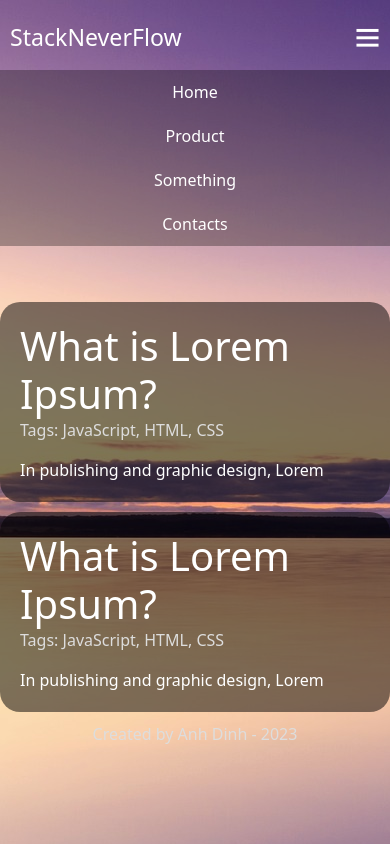
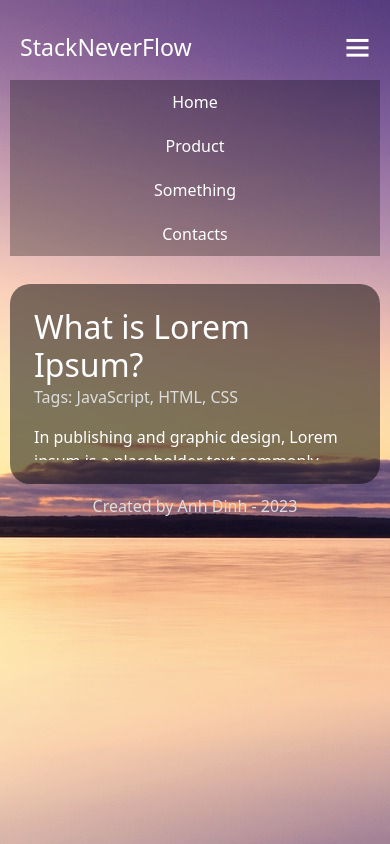
Before and after one commit to dlnanh85/StackNeverFlow-old, a plain HTML site: page index.html in a window 390 px wide. Both pictures are taken after a click on the element 367 px from the left and 37 px from the top of the page. Drawn offline with nearby package versions, Linux system fonts and the light colour scheme.

Commit message:
Refactor blog list

```diff
--- a/assets/css/responsive.css
+++ b/assets/css/responsive.css
@@ -1,92 +1,72 @@
 /* Mobile + Tablet */
 @media (max-width: 1023px) {
-    .ti-menu {
+    .container {
+        max-width: 100% !important;
+        padding: 10px;
+    }
+
+    .header {
+        flex-direction: column;
+        align-items: flex-start !important;
+    }
+
+    .header>div {
+        padding: 0 10px;
+    }
+
+    .header .ti-menu {
         display: block !important;
         position: absolute;
         right: 10px;
         clear: both;
     }
 
-    nav {
-        /* display: none !important; */
+    .header nav {
         width: 100%;
         margin-top: 10px;
+        position: initial !important;
     }
 
-    @keyframes navAppear {
-        from {display:none;}
-        to {display:block;}
-    }
-
-    .container {
-        max-width: 100% !important;
-        padding: 0;
-    }
-
-    header>div {
-        padding: 0 10px;
-        overflow: hidden;
-    }
-
-    .nav-link {
-        padding: 10px 0;
-        border-radius: 0;
-    }
-
-    nav>div {
+    .header nav>div {
         width: 100%;
         background-color: rgba(0,0,0,0.3);
     }
 
-    nav .navbar-nav {
+    .header .navbar-nav {
         flex-direction: column !important;
         justify-content: flex-start;
+    }
+
+    .header .nav-item {
+        padding: 0 !important;
+    }
+
+    .header .nav-link {
+        padding: 10px 0;
+        border-radius: 0;
     }
 
     .profile-avatar {
         display: none !important;
     }
 
-    .brand {
-
-    }
-
-    .container nav {
-        position: initial !important;
-    }
-
-    .container header {
-        flex-direction: column;
-        align-items: flex-start !important;
+    .main-content {
+        margin-top: 20px !important;
     }
 
     .blog-item {
         max-height: 200px;
     }
 
-    .blog-item .blog-info {
-        overflow: hidden;
-    }
-
     .blog-item .img-dominant-tech {
         display: none;
     }
-}
 
-/* Mobile */
-@media (max-width: 740px) {
+    .blog-item .blog-title {
+        font-size: 2rem !important;
+    }
 
-}
-
-/* Tablet */
-@media (min-width: 741px) and (max-width: 1023px) {
-
-}
-
-
-/* PC */
-@media (min-width: 1024px) {
-    .container {
-        max-width: 80% !important;
+    .blog-item .blog-shorten-content {
+        overflow: hidden;
     }
 }
--- a/assets/css/styles.css
+++ b/assets/css/styles.css
@@ -5,6 +5,10 @@ body {
 
 * {
     padding: 0;
+    margin: 0;
+}
+
+p {
     margin: 0;
 }
 
@@ -38,6 +42,21 @@ body {
 }
 
 /* NAV BAR */
+.container {
+    max-width: 80% !important;
+}
+
+.header .ti-menu {
+    display: none !important;
+    text-align: center;
+    vertical-align: center;
+    font-size: 25px;
+}
+
+.header .ti-menu:hover {
+    cursor: pointer;
+}
+
 .header .nav-link {
     min-width: 100px;
     border-radius: 5px;
@@ -68,7 +87,7 @@ body {
 
 /* BLOG */
 .blog-item {
-    padding: 20px;
+    padding: 24px;
     margin-bottom: 10px;
     display: flex;
     flex-direction: column;
@@ -81,71 +100,44 @@ body {
     animation: blogItemHover-bg 0.5s ease forwards;
 }
 
-.blog-item:hover .blog--title {
-    cursor: pointer;
-    animation: blogItemHover-title 0.5s ease forwards;
-}
-
-.blog-item .blog--title {
-    animation: blogItemHover-title-reversed 0.5s ease forwards;
-}
-
-.blog-item .blog-info p {
-    animation: blogItemHover-content-reversed 0.5s ease forwards;
-}
-
-.blog-title {
+.blog-item .blog-info {
     display: flex;
     align-items: center;
     margin-bottom: 10px;
 }
 
-.blog-title h1 {
+.blog-item .blog-title {
     margin-bottom: 0 !important;
+    animation: blogItemHover-title-reversed 0.5s ease forwards;
 }
 
-.blog-tag {
+.blog-item:hover .blog-title {
+    cursor: pointer;
+    animation: blogItemHover-title 0.5s ease forwards;
+}
+
+.blog-item .blog-tag {
     margin: 0;
     display: block;
     height: 30px;
 }
 
-p {
-    margin: 0;
-}
-
-.blog-list .blog-item img {
-    /* min-width: 56px; */
-    /* max-width: 56px; */
+.blog-item img {
     width: 40px;
     margin-left: 10px;
     margin-right: 20px;
     animation: blogItemHover-img-reversed 0.5s ease forwards;
-    /* height: 50px; */
-    /* aspect-ratio: 1/1; */
 }
 
-.ti-menu {
-    display: none !important;
-    /* margin: auto; */
-    text-align: center;
-    vertical-align: center;
-    font-size: 25px;
-}
-
-.ti-menu:hover {
-    cursor: pointer;
-}
-
-.blog-list .blog-item:hover img {
+.blog-item:hover img {
     animation: blogItemHover-img 0.5s ease forwards;
 }
 
-.blog-tag a {
+.blog-item .blog-tag a {
     text-decoration: none;
 }
 
-.blog-tag a:hover {
+.blog-item .blog-tag a:hover {
     cursor: pointer;
     color: white;
     animation: tagHover 0.3s ease forwards;
@@ -178,16 +170,6 @@ p {
     to {width: 40px;}
 }
 
-
-@keyframes blogItemHover-content {
-    from {font-size: 1rem;}
-    to {font-size: 1.1rem;}
-}
-@keyframes blogItemHover-content-reversed {
-    from {font-size: 1.1rem;}
-    to {font-size: 1rem;}
-}
-
 @keyframes blogItemHover-bg {
     from {background-color: rgba(0, 0, 0, 0.5);}
     to {background-color:rgba(0, 0, 0, 0.3)}
--- a/assets/js/script.js
+++ b/assets/js/script.js
@@ -1,6 +1,5 @@
 // Redirect to item
 blogItems = document.querySelectorAll('.blog-item')
-blogTitles = document.querySelectorAll('.blog-item .blog-info p')
 
 blogItems.forEach(blogitem => {
     blogitem.addEventListener('click', (event) => {
--- a/index.html
+++ b/index.html
@@ -24,7 +24,7 @@
                 <span class="ti-menu"></span>
             </div>
                 <nav class="navbar position-absolute end-0">
-                    <div class="" id="navbarSupportedContent">
+                    <div>
                         <ul class="navbar-nav flex-row">
                             <li class="nav-item px-1"><a class="nav-link px-3 text-center text-white" href="#">Home</a></li>
                             <li class="nav-item px-1"><a class="nav-link px-3 text-center text-white" href="#">Product</a></li>
@@ -39,13 +39,12 @@
         </header>
 
         <div class="main-content max-vh-80 d-flex align-items-stretch mt-5">
-            <div class="">
             <div class="blog-list">
-                    <div class="shaded-bg blog-item">
-                        <div class="blog-title">
+                <div class="blog-item shaded-bg">
+                    <div class="blog-info">
                         <img class="img-dominant-tech" src="./assets/img/html_logo.png" alt="">
-                            <div class="blog-title-tag">
-                                <h1 class="blog--title">What is Lorem Ipsum?</h1>
+                        <div class="blog-info-text">
+                            <h1 class="blog-title">What is Lorem Ipsum?</h1>
                             <p class="blog-tag text-muted">Tags:
                                 <a class="text-muted" href="#">JavaScript</a>,
                                 <a class="text-muted" href="#">HTML</a>,
@@ -53,27 +52,9 @@
                             </p>
                         </div>
                     </div>
-                        <div class="blog-info">
-                            <p class="blog-shorten-content">In publishing and graphic design, Lorem ipsum is a placeholder text commonly used to demonstrate the visual form of a document or a typeface without relying on meaningful content. Lorem ipsum may be used as a placeholder before final copy is available.In publishing and graphic design, Lorem ipsum is a placeholder text commonly used to demonstrate the visual form of a document or a typeface without relying on meaningful content. Lorem ipsum may be used as a placeholder before final copy is available.</p>
+                    <div class="blog-shorten-content">
+                        <p>In publishing and graphic design, Lorem ipsum is a placeholder text commonly used to demonstrate the visual form of a document or a typeface without relying on meaningful content. Lorem ipsum may be used as a placeholder before final copy is available.In publishing and graphic design, Lorem ipsum is a placeholder text commonly used to demonstrate the visual form of a document or a typeface without relying on meaningful content. Lorem ipsum may be used as a placeholder before final copy is available.</p>
                     </div>
-                    </div>
-                    <div class="shaded-bg blog-item">
-                        <div class="blog-title">
-                            <img class="img-dominant-tech" src="./assets/img/html_logo.png" alt="">
-                            <div class="blog-title-tag">
-                                <h1 class="blog--title">What is Lorem Ipsum?</h1>
-                                <p class="blog-tag text-muted">Tags:
-                                    <a class="text-muted" href="tmp2.html">JavaScript</a>,
-                                    <a class="text-muted" href="tmp2.html">HTML</a>,
-                                    <a class="text-muted" href="tmp2.html">CSS</a>
-                                </p>
-                            </div>
-                        </div>
-                        <div class="blog-info">
-                            <p class="blog-shorten-content">In publishing and graphic design, Lorem ipsum is a placeholder text commonly used to demonstrate the visual form of a document or a typeface without relying on meaningful content. Lorem ipsum may be used as a placeholder before final copy is available.</p>
-                        </div>
-                    </div>
-
                 </div>
             </div>
         </div>
@@ -86,7 +67,6 @@
 
     </div>
 
-
     <script src="./assets/js/script.js"></script>
 </body>
 
```
Lines whose indentation alone changed are shown as unchanged.
